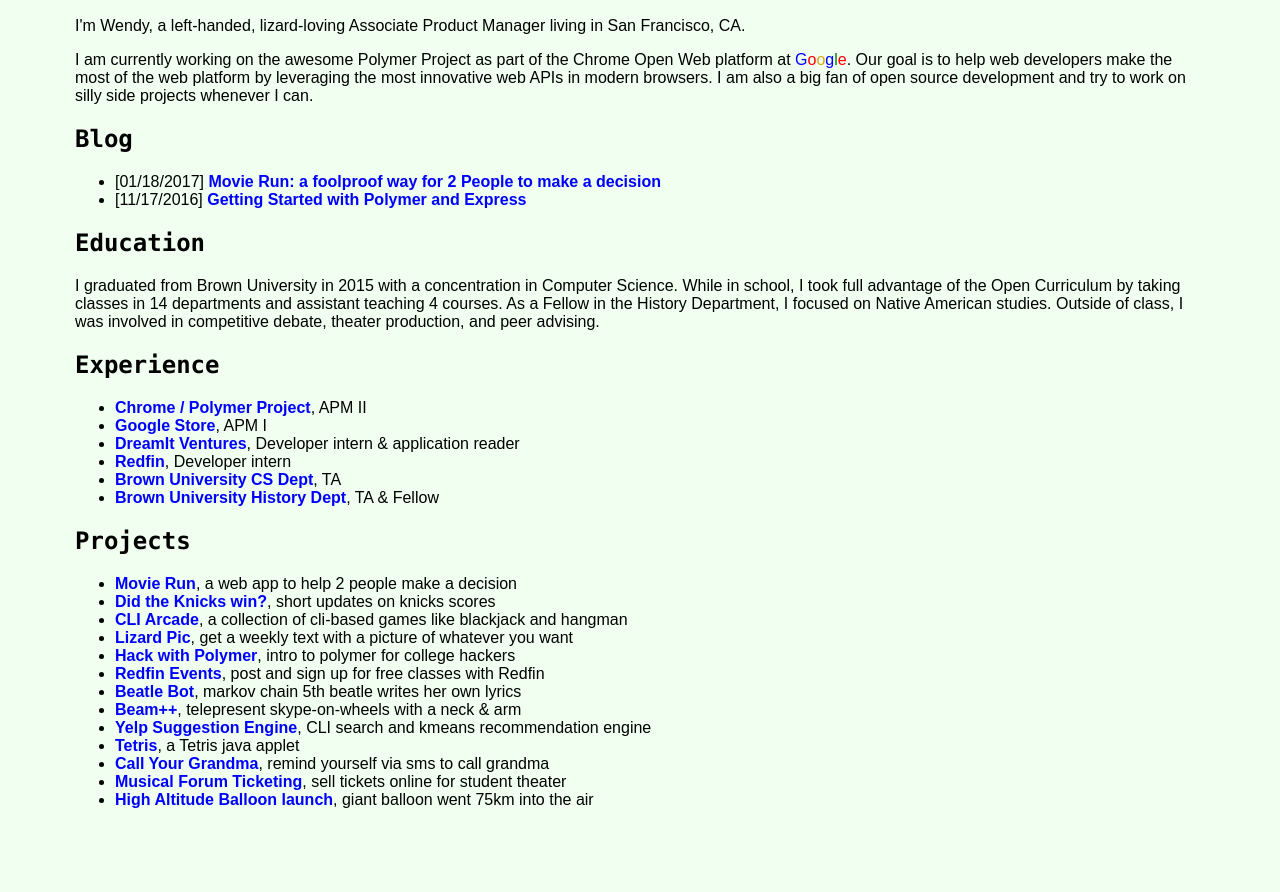
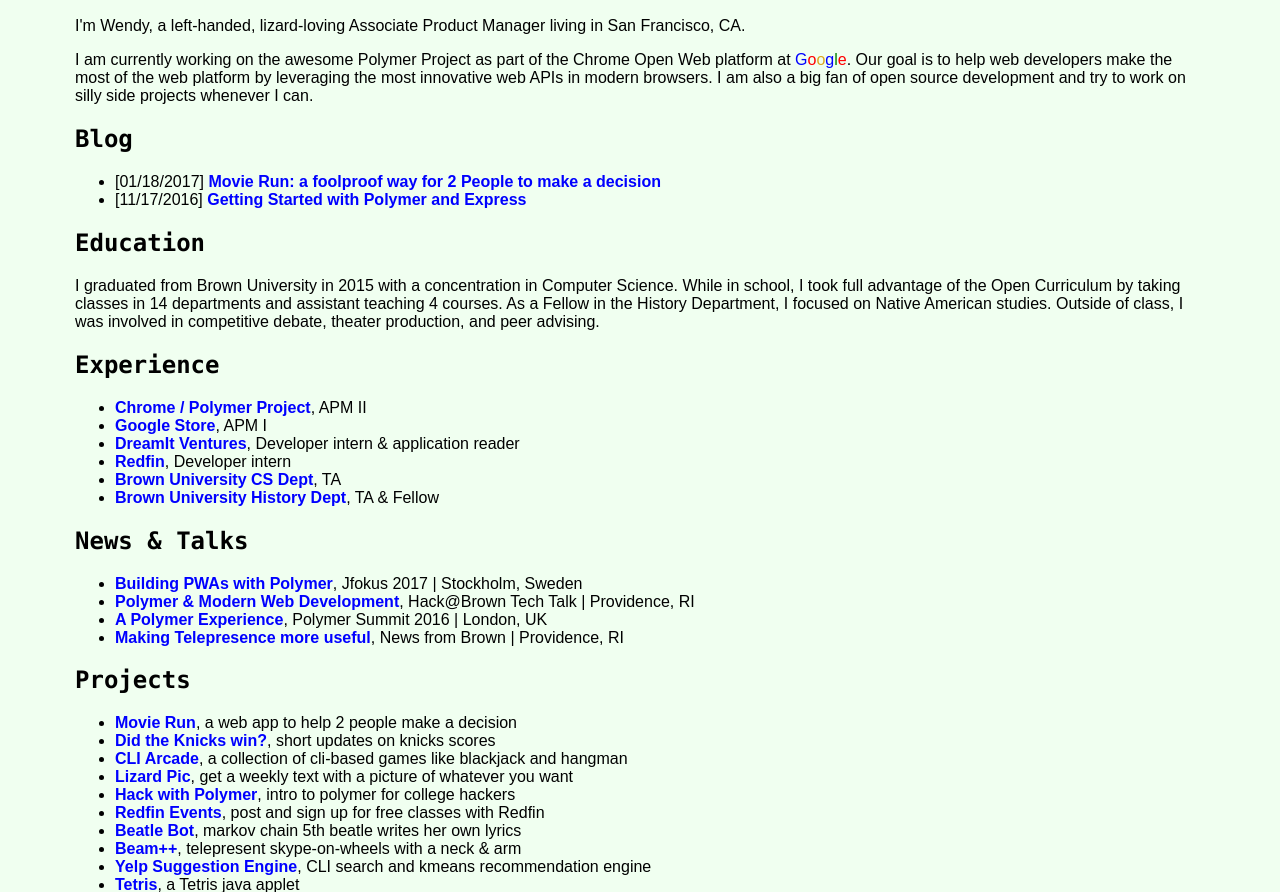
Before and after one commit to wmginsberg/wmginsberg.github.io, a website: page index.html in a window 1280 px wide. Shown: the part 208-1100 px from the top of the page. Before the commit the page ends 1067 px from the top, so only its background shows below. Drawn offline with Linux system fonts and the light colour scheme.

Commit message:
news and talks section

```diff
--- a/index.html
+++ b/index.html
@@ -20,6 +20,9 @@
 }
 h1,h2 {
     font-family: "Lucida Console", Monaco, monospace;
+}
+span {
+	font-weight: 700px;
 }
 .blue {
 	color: blue;
@@ -89,6 +92,15 @@
 	<li> <a href="https://www.brown.edu/academics/history/"> Brown University History Dept</a>, TA &amp; Fellow </li>
 </ul>
 
+<h2> News &amp; Talks </h2>
+<ul>
+	<li> <a href="https://www.jfokus.se/jfokus/">Building PWAs with Polymer</a>, Jfokus 2017 | Stockholm, Sweden </li>
+	<li> <a href="https://2017.hackatbrown.org/">Polymer &amp; Modern Web Development</a>, Hack@Brown Tech Talk | Providence, RI </li>
+	<li> <a href="https://www.youtube.com/watch?v=o_nDiWMMRIs&t=37s"> A Polymer Experience</a>, Polymer Summit 2016 | London, UK</li>
+	<li> <a href="https://news.brown.edu/articles/2014/12/telepresence"> Making Telepresence more useful</a>, News from Brown | Providence, RI</li>
+
+</ul>
+
 <h2> Projects </h2>
 <ul>
 	<li> <a href="https://ginsberg-method.firebaseapp.com">Movie Run</a>, a web app to help 2 people make a decision </li>
```
